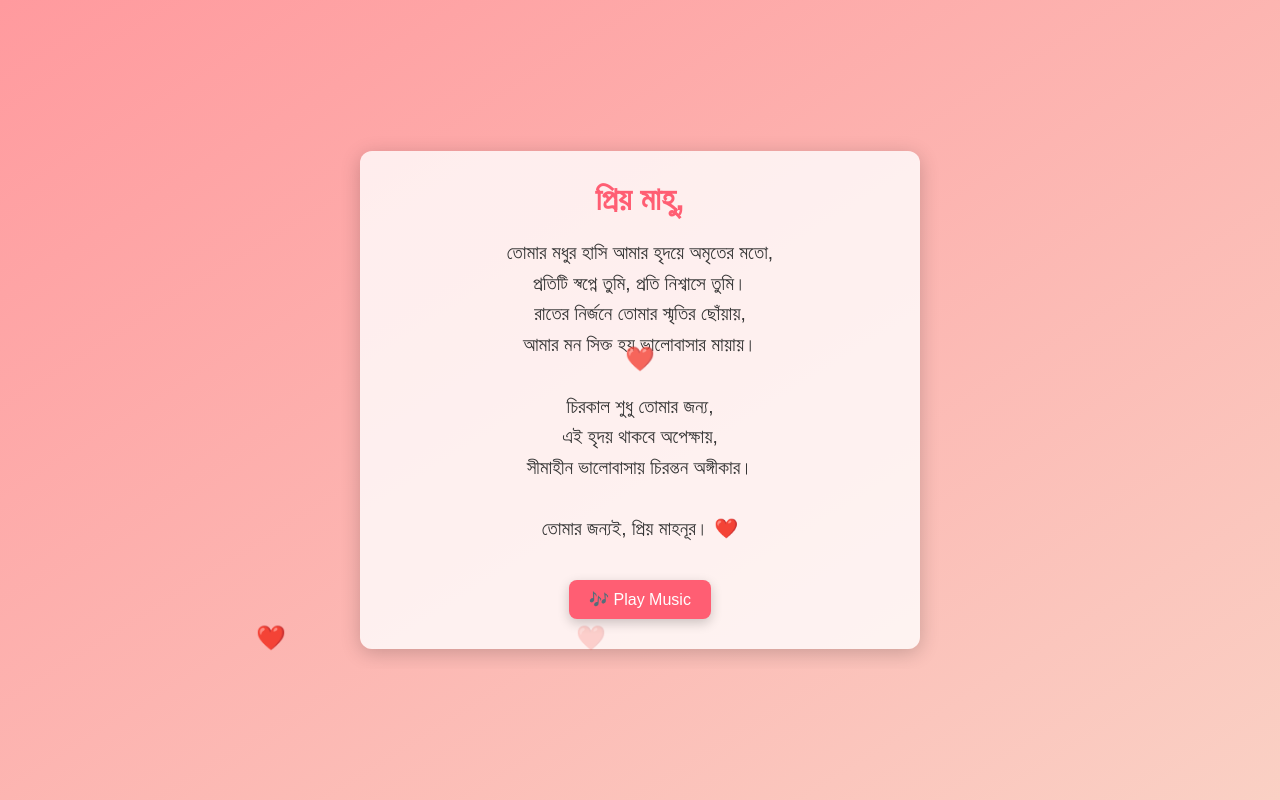
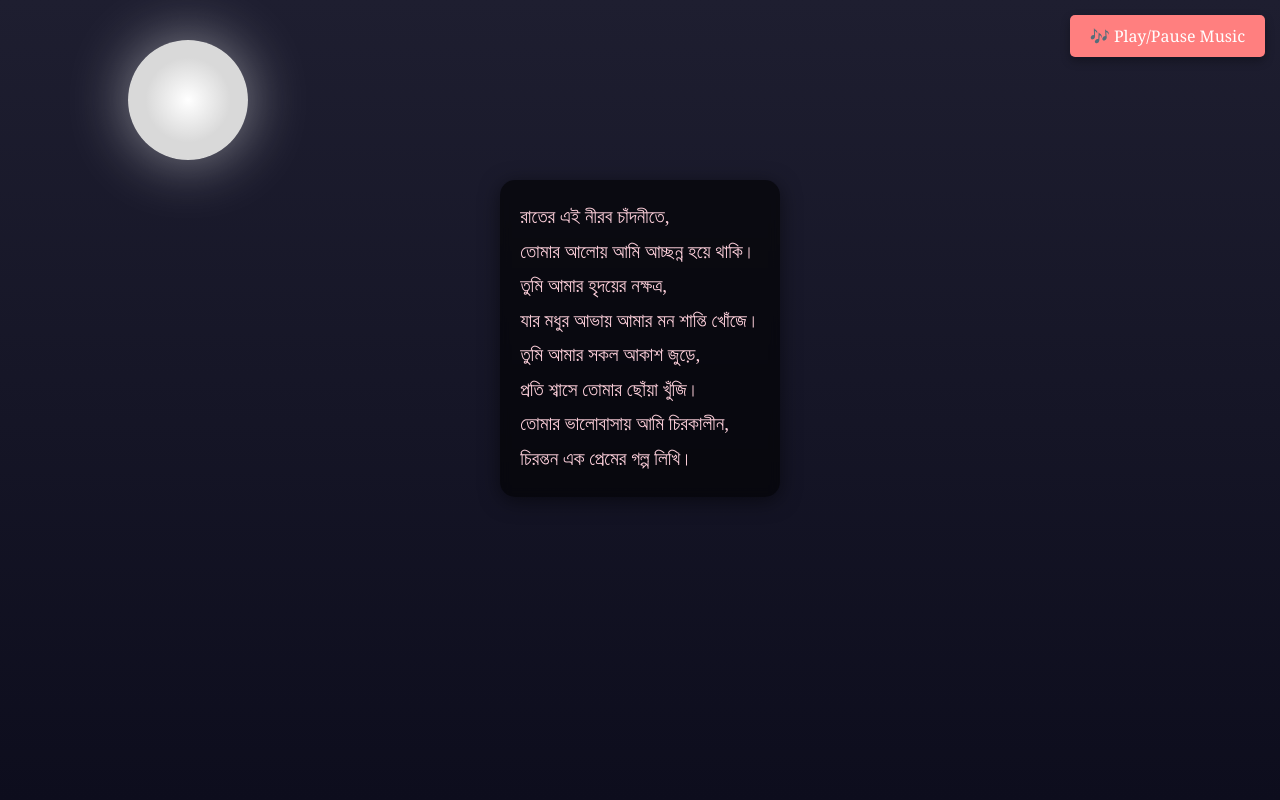
Before and after one commit to jehadjoy55/loggilock, a plain HTML site: page index.html in a window 1280 px wide. Drawn offline with Linux system fonts and the light colour scheme.

Commit message:
Update index.html

```diff
--- a/index.html
+++ b/index.html
@@ -3,132 +3,115 @@
 <head>
     <meta charset="UTF-8">
     <meta name="viewport" content="width=device-width, initial-scale=1.0">
-    <title>প্রিয় মাহনূর</title>
+    <title>প্রিয়তমা চাঁদ</title>
     <style>
-        /* Body styling for mobile scrolling */
+        * {
+            box-sizing: border-box;
+            margin: 0;
+            padding: 0;
+        }
+
         body {
-            font-family: 'SolaimanLipi', sans-serif;
-            background: linear-gradient(to bottom right, #ff9a9e, #fad0c4);
-            margin: 0;
-            overflow: hidden;
             display: flex;
-            justify-content: center;
+            flex-direction: column;
             align-items: center;
+            background: linear-gradient(to top, #0d0d1d, #1e1e30);
+            font-family: 'Georgia', serif;
+            color: #ffd1dc;
+            padding: 20px;
+            overflow-y: scroll;
             height: 100vh;
         }
 
-        #scroll-container {
-            max-height: 100vh;
-            overflow-y: auto;
-            width: 100%;
-            display: flex;
-            justify-content: center;
-            padding: 20px;
-            box-sizing: border-box;
+        .music-control {
+            position: fixed;
+            top: 15px;
+            right: 15px;
+            background-color: #ff7f7f;
+            color: #fff;
+            padding: 10px 20px;
+            border-radius: 5px;
+            cursor: pointer;
+            font-size: 1rem;
+            box-shadow: 0px 4px 10px rgba(0, 0, 0, 0.3);
+            z-index: 10;
         }
 
-        #poem-container {
-            text-align: center;
-            background: rgba(255, 255, 255, 0.8);
-            padding: 30px;
-            border-radius: 12px;
-            box-shadow: 0 4px 20px rgba(0, 0, 0, 0.2);
-            width: 90%;
-            max-width: 500px;
-            animation: fadeIn 3s ease-in-out;
+        .moon {
+            position: fixed;
+            top: 5%;
+            left: 10%;
+            width: 120px;
+            height: 120px;
+            background: radial-gradient(circle, #ffffff, #d9d9d9 50%);
+            border-radius: 50%;
+            box-shadow: 0 0 60px rgba(255, 255, 255, 0.5);
         }
 
-        h1 {
-            color: #ff5e73;
-            font-size: 2em;
-            margin: 0;
+        .poem-container {
+            position: relative;
+            max-width: 600px;
+            background: rgba(0, 0, 0, 0.6);
+            color: #ffd1dc;
+            text-align: left;
+            font-size: 1.2rem;
+            line-height: 1.8;
+            font-family: 'Cursive', serif;
+            border-radius: 15px;
+            backdrop-filter: blur(5px);
+            padding: 20px;
+            margin-top: 160px;
+            box-shadow: 0px 4px 20px rgba(0, 0, 0, 0.5);
         }
 
-        p {
-            font-size: 1.2em;
-            color: #333;
-            line-height: 1.6em;
-            margin: 20px 0;
+        .poem-line {
+            opacity: 0;
+            transform: translateY(10px);
+            animation: fadeLine 1s forwards;
         }
 
-        /* Heart animation */
-        @keyframes fadeIn {
-            0% { opacity: 0; transform: scale(0.8); }
-            100% { opacity: 1; transform: scale(1); }
-        }
-        @keyframes floatHeart {
-            0% { opacity: 0; transform: translateY(0); }
-            50% { opacity: 1; }
-            100% { opacity: 0; transform: translateY(-100px); }
-        }
+        .poem-line:nth-child(even) { animation-delay: 0.2s; }
+        .poem-line:nth-child(odd) { animation-delay: 0.4s; }
 
-        /* Floating hearts */
-        .heart {
-            position: absolute;
-            color: #ff5e73;
-            font-size: 1.5em;
-            animation: floatHeart 4s infinite;
-        }
-        .heart:nth-child(1) { top: 80%; left: 30%; animation-delay: 0s; }
-        .heart:nth-child(2) { top: 85%; left: 60%; animation-delay: 1s; }
-        .heart:nth-child(3) { top: 90%; left: 45%; animation-delay: 2s; }
-        .heart:nth-child(4) { top: 88%; left: 20%; animation-delay: 3s; }
-
-        /* Play button styling */
-        #play-button {
-            margin-top: 15px;
-            padding: 10px 20px;
-            font-size: 1em;
-            color: #ffffff;
-            background-color: #ff5e73;
-            border: none;
-            border-radius: 8px;
-            cursor: pointer;
-            box-shadow: 0 4px 12px rgba(0, 0, 0, 0.2);
-            transition: background-color 0.3s ease;
-        }
-        #play-button:hover {
-            background-color: #ff4a63;
+        @keyframes fadeLine {
+            0% { opacity: 0; transform: translateY(10px); }
+            100% { opacity: 1; transform: translateY(0); }
         }
     </style>
 </head>
 <body>
-    <div id="scroll-container">
-        <div id="poem-container">
-            <h1>প্রিয় মাহু,</h1>
-            <p>তোমার মধুর হাসি আমার হৃদয়ে অমৃতের মতো, <br>
-            প্রতিটি স্বপ্নে তুমি, প্রতি নিশ্বাসে তুমি।<br>
-            রাতের নির্জনে তোমার স্মৃতির ছোঁয়ায়,<br>
-            আমার মন সিক্ত হয় ভালোবাসার মায়ায়।<br><br>
-            চিরকাল শুধু তোমার জন্য, <br>
-            এই হৃদয় থাকবে অপেক্ষায়, <br>
-            সীমাহীন ভালোবাসায় চিরন্তন অঙ্গীকার।<br><br>
-            তোমার জন্যই, প্রিয় মাহনূর। ❤️</p>
-            <!-- Play Music Button -->
-            <button id="play-button" onclick="toggleMusic()">🎶 Play Music</button>
-        </div>
+    <!-- Music Control Button -->
+    <div class="music-control" onclick="toggleMusic()">🎶 Play/Pause Music</div>
+
+    <!-- Moon Effect -->
+    <div class="moon"></div>
+
+    <!-- Poem Container -->
+    <div class="poem-container">
+        <div class="poem-line">রাতের এই নীরব চাঁদনীতে,</div>
+        <div class="poem-line">তোমার আলোয় আমি আচ্ছন্ন হয়ে থাকি।</div>
+        <div class="poem-line">তুমি আমার হৃদয়ের নক্ষত্র,</div>
+        <div class="poem-line">যার মধুর আভায় আমার মন শান্তি খোঁজে।</div>
+        <div class="poem-line">তুমি আমার সকল আকাশ জুড়ে,</div>
+        <div class="poem-line">প্রতি শ্বাসে তোমার ছোঁয়া খুঁজি।</div>
+        <div class="poem-line">তোমার ভালোবাসায় আমি চিরকালীন,</div>
+        <div class="poem-line">চিরন্তন এক প্রেমের গল্প লিখি।</div>
     </div>
 
-    <!-- Floating hearts for animation -->
-    <div class="heart">❤️</div>
-    <div class="heart">❤️</div>
-    <div class="heart">❤️</div>
-    <div class="heart">❤️</div>
+    <!-- Audio Element -->
+    <audio id="lofiMusic" loop>
+        <source src="loveu.mp3" type="audio/mpeg">
+        Your browser does not support the audio element.
+    </audio>
 
-    <!-- Audio Element -->
-    <audio id="background-music" src="iloveu.mp3" loop></audio>
-
+    <!-- JavaScript for Music Control -->
     <script>
-        const music = document.getElementById('background-music');
-        const playButton = document.getElementById('play-button');
-
         function toggleMusic() {
+            const music = document.getElementById("lofiMusic");
             if (music.paused) {
                 music.play();
-                playButton.textContent = '⏸ Pause Music';
             } else {
                 music.pause();
-                playButton.textContent = '🎶 Play Music';
             }
         }
     </script>
```
